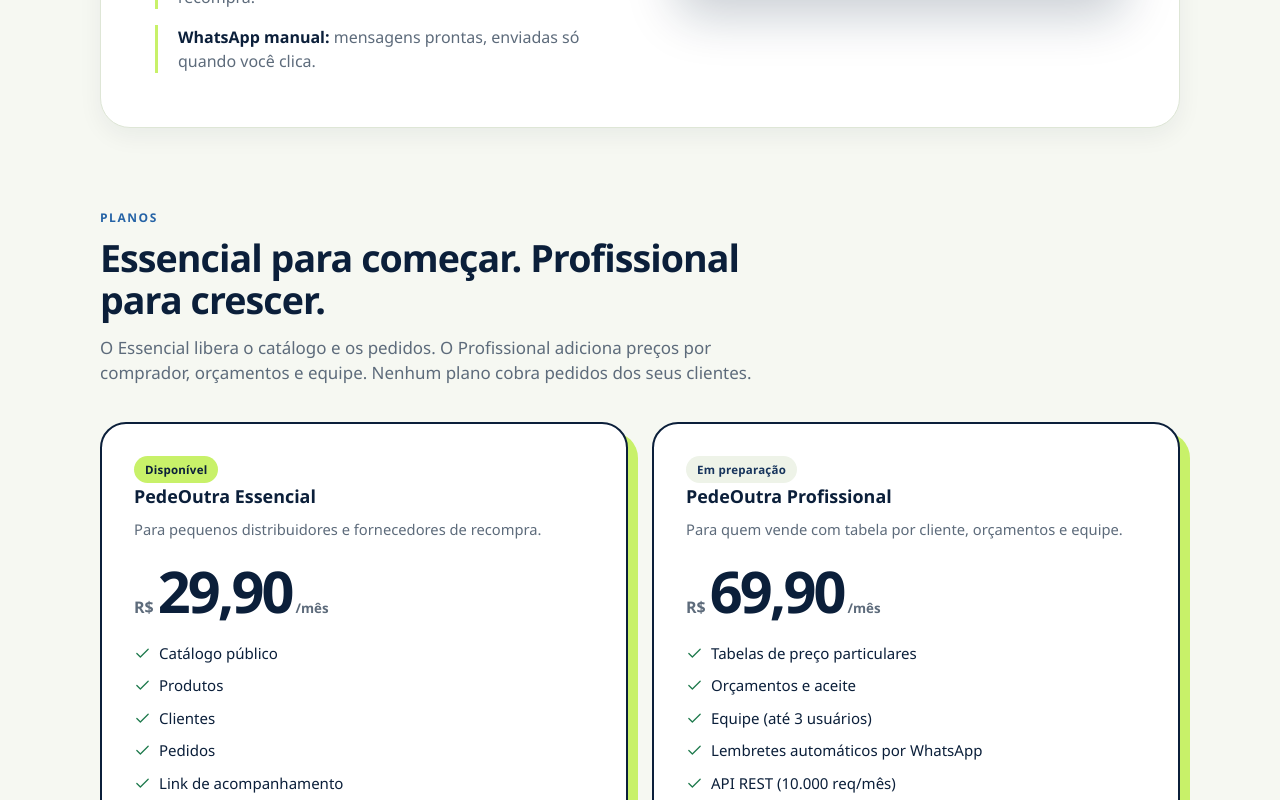
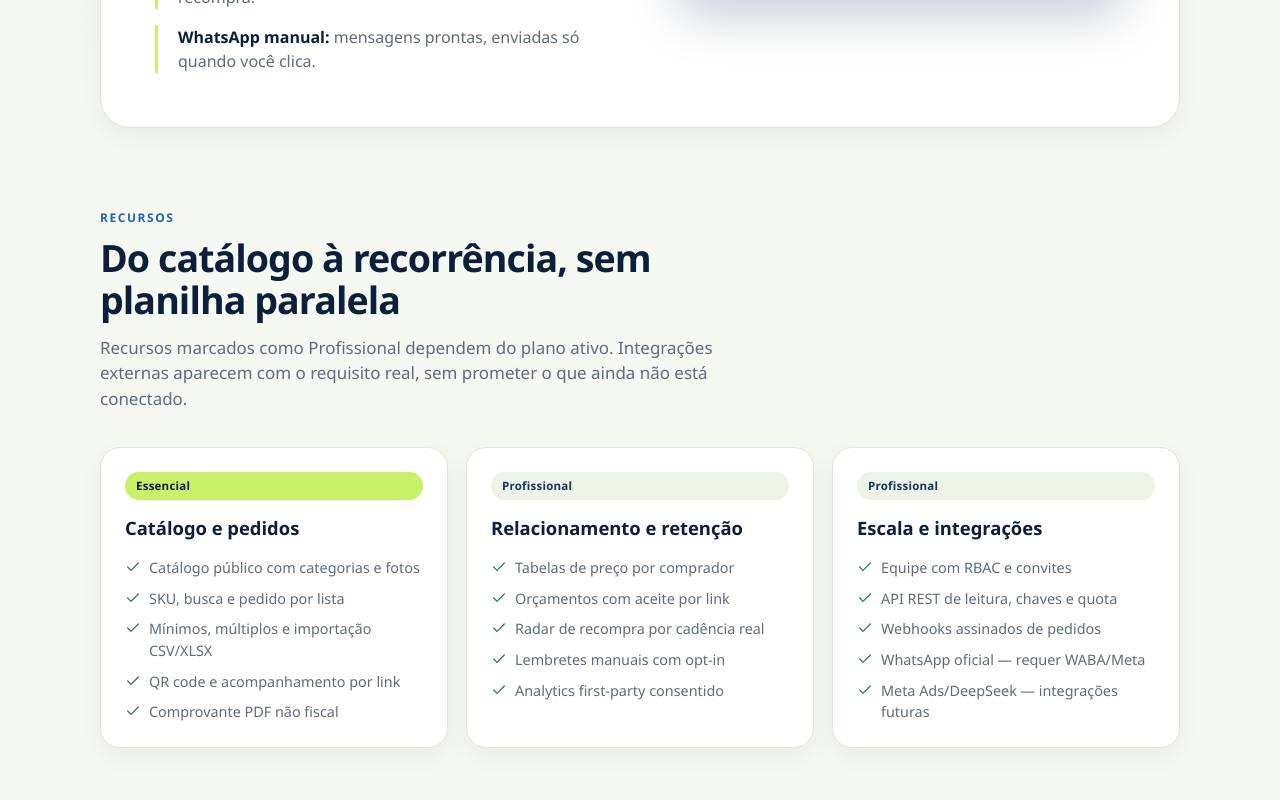
Before and after one commit to KayzenRoot/pedeoutra, a React (Vite) app: page / in a window 1280 px wide. Shown: the part 1840-2640 px from the top of the page. Built offline with nearby package versions, Linux system fonts and the light colour scheme; no server answers.

Commit message:
feat: expand landing V2 and accessible card motion (#81 #82)

```diff
--- a/src/pages/Landing.tsx
+++ b/src/pages/Landing.tsx
@@ -34,6 +34,21 @@ const FAQ = [
     question: 'Preciso integrar WhatsApp?',
     answer:
       'No MVP, não. Você compartilha links de WhatsApp pré-preenchidos com um clique. Nenhuma mensagem é enviada automaticamente.',
+  },
+  {
+    question: 'A API e a equipe estão incluídas?',
+    answer:
+      'A API de leitura e até 3 usuários fazem parte do Profissional. A API tem 10.000 requisições por mês e 60 por minuto por chave; equipe tem owner, gerente, operador e visualizador.',
+  },
+  {
+    question: 'O WhatsApp automático está disponível?',
+    answer:
+      'Ainda não como envio automático. O WhatsApp manual funciona em todos os planos. O envio oficial exige WABA, templates aprovados e consentimento; o custo é do fornecedor e a integração fica desligada por padrão.',
+  },
+  {
+    question: 'O PedeOutra cobra uma taxa por pedido?',
+    answer:
+      'Não. A assinatura é a única cobrança do PedeOutra. Os pedidos dos seus clientes são combinados diretamente entre você e eles, sem pagamento dentro da plataforma.',
   },
   {
     question: 'Meus dados ficam separados de outros fornecedores?',
@@ -127,6 +142,7 @@ export function Landing() {
         <Brand />
         <nav className="site-nav" aria-label="Navegação do site">
           <a href="#como-funciona">Como funciona</a>
+          <a href="#recursos">Recursos</a>
           <a href="#preco">Preço</a>
           <a href="#faq">Dúvidas</a>
           <Link to="/demo">Demonstração</Link>
@@ -329,6 +345,52 @@ export function Landing() {
           </div>
         </section>
 
+        <section id="recursos" className="section">
+          <div className="section-heading">
+            <span className="eyebrow">Recursos</span>
+            <h2>Do catálogo à recorrência, sem planilha paralela</h2>
+            <p>
+              Recursos marcados como Profissional dependem do plano ativo. Integrações externas
+              aparecem com o requisito real, sem prometer o que ainda não está conectado.
+            </p>
+          </div>
+          <div className="feature-grid">
+            <article className="feature-card">
+              <span className="pill pill-lime">Essencial</span>
+              <h3>Catálogo e pedidos</h3>
+              <ul>
+                <li><Icon name="check" /> Catálogo público com categorias e fotos</li>
+                <li><Icon name="check" /> SKU, busca e pedido por lista</li>
+                <li><Icon name="check" /> Mínimos, múltiplos e importação CSV/XLSX</li>
+                <li><Icon name="check" /> QR code e acompanhamento por link</li>
+                <li><Icon name="check" /> Comprovante PDF não fiscal</li>
+              </ul>
+            </article>
+            <article className="feature-card">
+              <span className="pill">Profissional</span>
+              <h3>Relacionamento e retenção</h3>
+              <ul>
+                <li><Icon name="check" /> Tabelas de preço por comprador</li>
+                <li><Icon name="check" /> Orçamentos com aceite por link</li>
+                <li><Icon name="check" /> Radar de recompra por cadência real</li>
+                <li><Icon name="check" /> Lembretes manuais com opt-in</li>
+                <li><Icon name="check" /> Analytics first-party consentido</li>
+              </ul>
+            </article>
+            <article className="feature-card">
+              <span className="pill">Profissional</span>
+              <h3>Escala e integrações</h3>
+              <ul>
+                <li><Icon name="check" /> Equipe com RBAC e convites</li>
+                <li><Icon name="check" /> API REST de leitura, chaves e quota</li>
+                <li><Icon name="check" /> Webhooks assinados de pedidos</li>
+                <li><Icon name="check" /> WhatsApp oficial — requer WABA/Meta</li>
+                <li><Icon name="check" /> Meta Ads/DeepSeek — integrações futuras</li>
+              </ul>
+            </article>
+          </div>
+        </section>
+
         <section id="preco" className="section pricing-section">
           <div className="section-heading">
             <span className="eyebrow">Planos</span>
--- a/src/styles.css
+++ b/src/styles.css
@@ -4078,3 +4078,79 @@ svg {
     flex: 1;
   }
 }
+
+/* Landing V2 — feature grid and restrained motion */
+.feature-grid {
+  display: grid;
+  grid-template-columns: repeat(3, minmax(0, 1fr));
+  gap: 18px;
+  margin-top: 28px;
+}
+
+.feature-card {
+  display: grid;
+  align-content: start;
+  gap: 12px;
+  padding: 24px;
+  border: 1px solid var(--line);
+  border-radius: var(--radius);
+  background: var(--surface);
+  box-shadow: var(--shadow-soft);
+}
+
+.feature-card h3 {
+  margin: 2px 0 4px;
+  font-size: 1.15rem;
+}
+
+.feature-card ul {
+  list-style: none;
+  margin: 0;
+  padding: 0;
+  display: grid;
+  gap: 9px;
+  color: var(--muted);
+  font-size: 0.9rem;
+}
+
+.feature-card li {
+  display: flex;
+  gap: 8px;
+  align-items: flex-start;
+}
+
+.feature-card .icon {
+  width: 16px;
+  height: 16px;
+  color: var(--success);
+  flex-shrink: 0;
+  margin-top: 2px;
+}
+
+@supports (backdrop-filter: blur(1px)) {
+  .price-card {
+    background: var(--glass-bg);
+    backdrop-filter: blur(12px);
+  }
+}
+
+@media (hover: hover) and (pointer: fine) {
+  .price-card,
+  .feature-card,
+  .step-card {
+    transition: transform 180ms ease, box-shadow 180ms ease;
+  }
+
+  .price-card:hover,
+  .feature-card:hover,
+  .step-card:hover {
+    transform: translateY(-3px);
+    box-shadow: var(--shadow);
+  }
+}
+
+@media (max-width: 900px) {
+  .feature-grid {
+    grid-template-columns: 1fr;
+  }
+}
```
Also changed, not shown: evidence/PDA-V2-P02-WO-001.md (+15 -0 lines), 1 other file (tests, documents, lock files or other folders).
